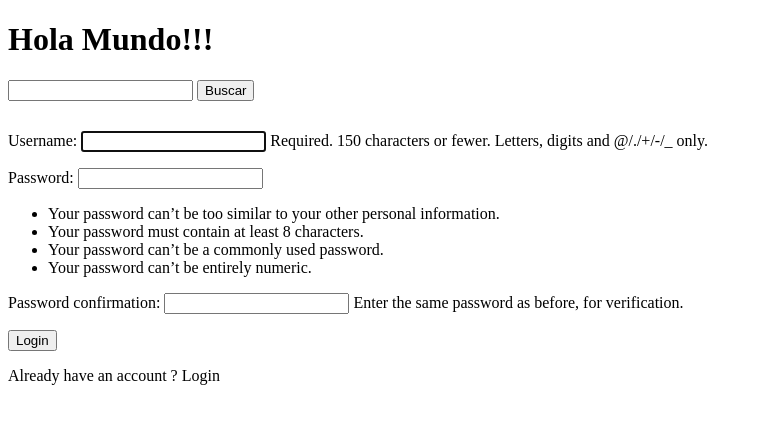
After one commit to Gonen09/Django_3.2, a Django app: page /register/ in a window 1280 px wide. The commit adds this page. Shown: the top 424 px of the page, without its empty margins (0-762 px from the left). Run offline with Django 3.2, Linux system fonts and the light colour scheme.

Commit message:
creada vista para registrar usuario

```diff
--- a/accounts/views.py
+++ b/accounts/views.py
@@ -1,7 +1,19 @@
 from django.contrib.auth import authenticate, login, logout
+from django.contrib.auth.forms import UserCreationForm
 from django.shortcuts import render, redirect
 
 # Create your views here.
+
+
+def register_view(request):
+    form = UserCreationForm(request. POST or None)
+
+    if form. is_valid():
+        user_obj = form. save()
+        return redirect('/login')
+
+    context = {"form": form}
+    return render(request, "accounts/register.html", context)
 
 
 def login_view(request):
@@ -35,7 +47,3 @@ def logout_view(request):
         logout(request)
         return redirect("/login/")
     return render(request, "accounts/logout.html", {})
-
-
-def register_view(request):
-    return render(request, "accounts/register.html", {})
--- a/templates/accounts/login.html
+++ b/templates/accounts/login.html
@@ -21,6 +21,8 @@
             </div>
             <button type='submit'>Login</button>
         </form>
+
+        <p>Need an account? Please <a href='/register'>Register</a></p>
     </div>
 {% else %}
     <p>You're already logged in. Would you like to <a href="/logout/">logout</a></p>
--- /dev/null
+++ b/templates/accounts/register.html
@@ -0,0 +1,21 @@
+{% extends 'base.html' %}
+
+
+{% block content %}
+
+
+{% if not request.user.is_authenticated %}
+    <div style='margin-top:30px;'>
+        <form method='POST'>
+            {% csrf_token %}
+            {{ form.as_p}}
+            <button type='submit'>Login</button>
+        </form>
+        <p>Already have an account ? <a href="/login"></a>Login</p>
+    </div>
+{% else %}
+    <p>You're already logged in and cannot register. Would you like to <a href="/logout/">logout</a>?</p>
+{% endif %}
+
+
+{% endblock content %}
--- a/trydjango/urls.py
+++ b/trydjango/urls.py
@@ -18,7 +18,8 @@ from django.urls import path
 
 from accounts.views import (
     login_view,
-    logout_view
+    logout_view,
+    register_view
 )
 
 from articles import views
@@ -32,4 +33,5 @@ urlpatterns = [
     path('admin/', admin.site.urls),
     path('login/', login_view),
     path('logout/', logout_view),
+    path('register/', register_view),
 ]
```
